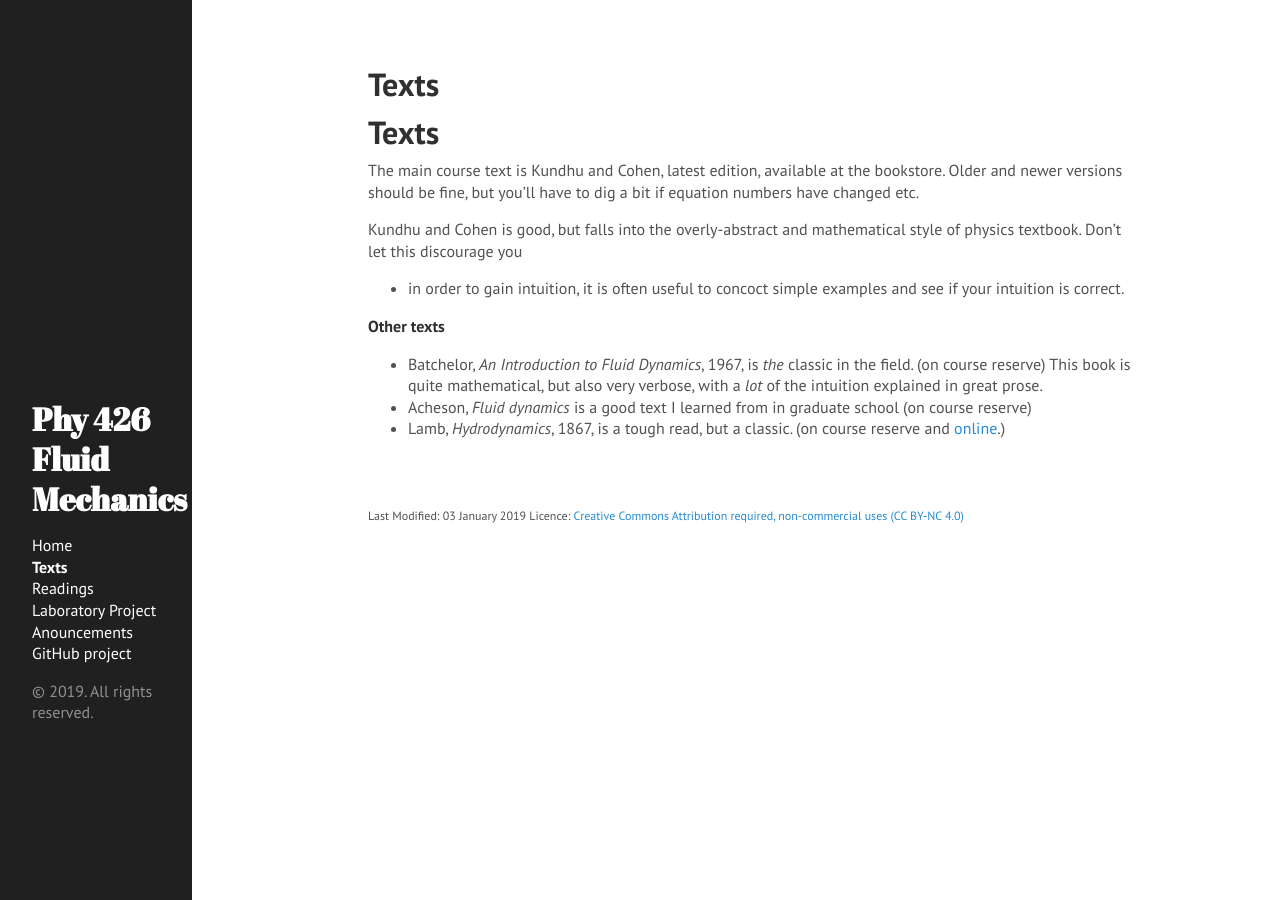
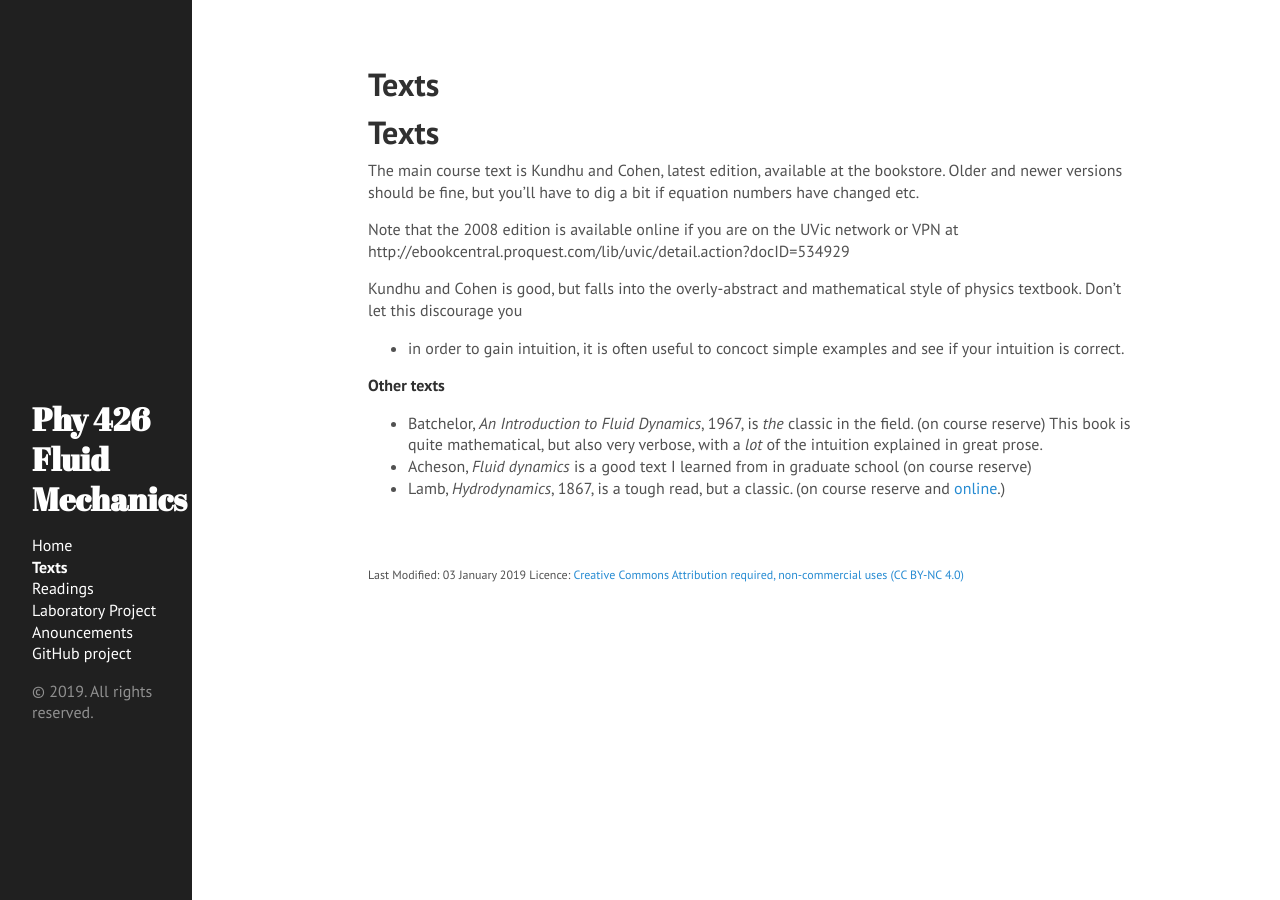
Before and after one commit to jklymak/Phy426, a Jekyll site: the page built from docs/Texts.md, in a window 1280 px wide. Built offline with Jekyll 4.4.1, drawn with Linux system fonts in a browser that asks for light colours.

Commit message:
TXT: fix text link

```diff
--- a/docs/Texts.md
+++ b/docs/Texts.md
@@ -3,9 +3,12 @@ layout: page
 title: Texts
 ---
 
-The main course text is Kundhu and Cohen, latest edition, available at the bookstore.  Older
-and newer versions should be fine, but you'll have to dig a bit if equation
+The main course text is Kundhu and Cohen, latest edition, available at the bookstore.  Older and newer versions should be fine, but you'll have to dig a bit if equation
 numbers have changed etc.
+
+Note that the 2008 edition is available online if you are on the UVic
+network or VPN at
+ http://ebookcentral.proquest.com/lib/uvic/detail.action?docID=534929
 
 Kundhu and Cohen is good, but falls into the overly-abstract and
 mathematical style of physics textbook. Don't let this discourage you
```
